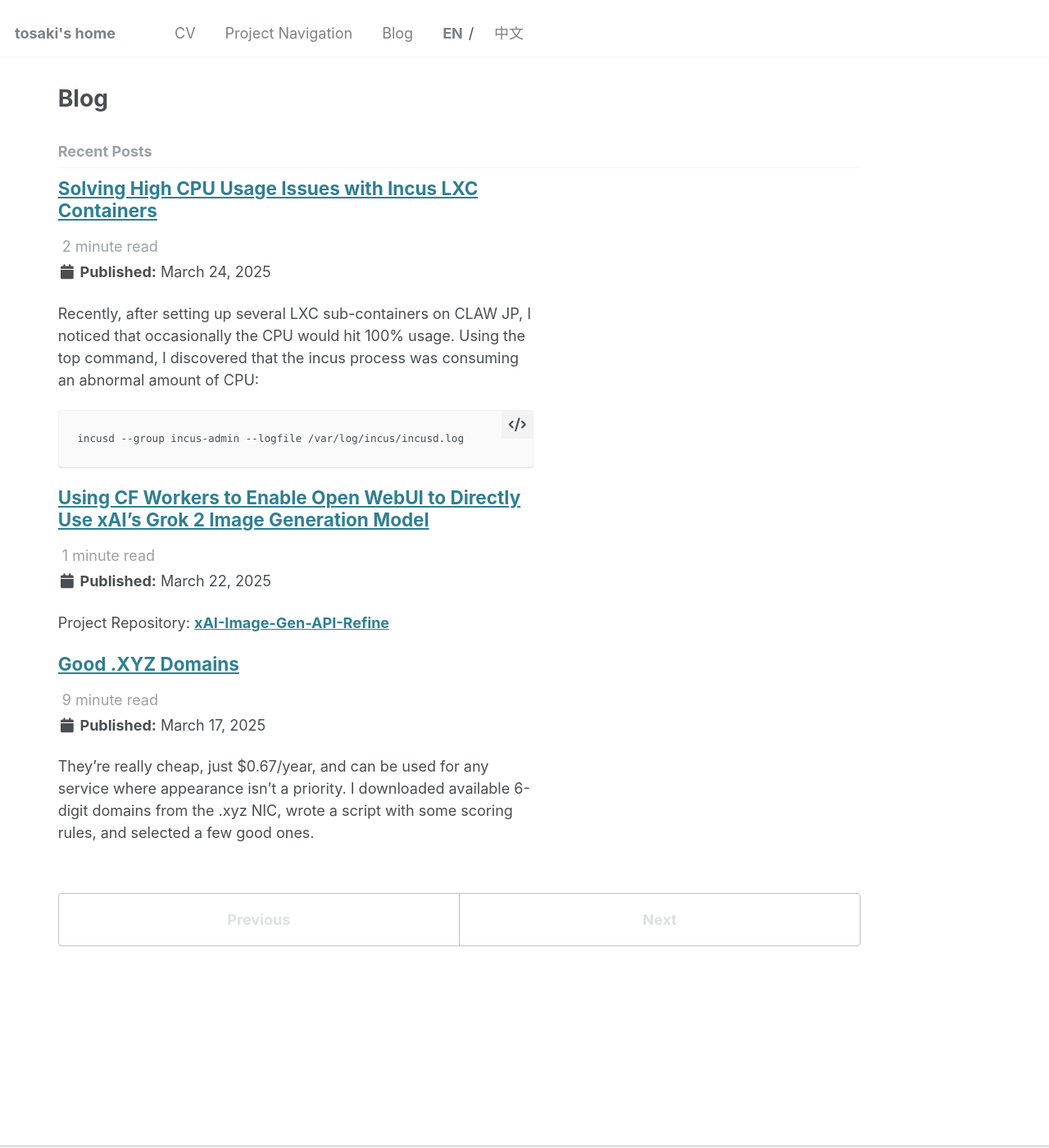
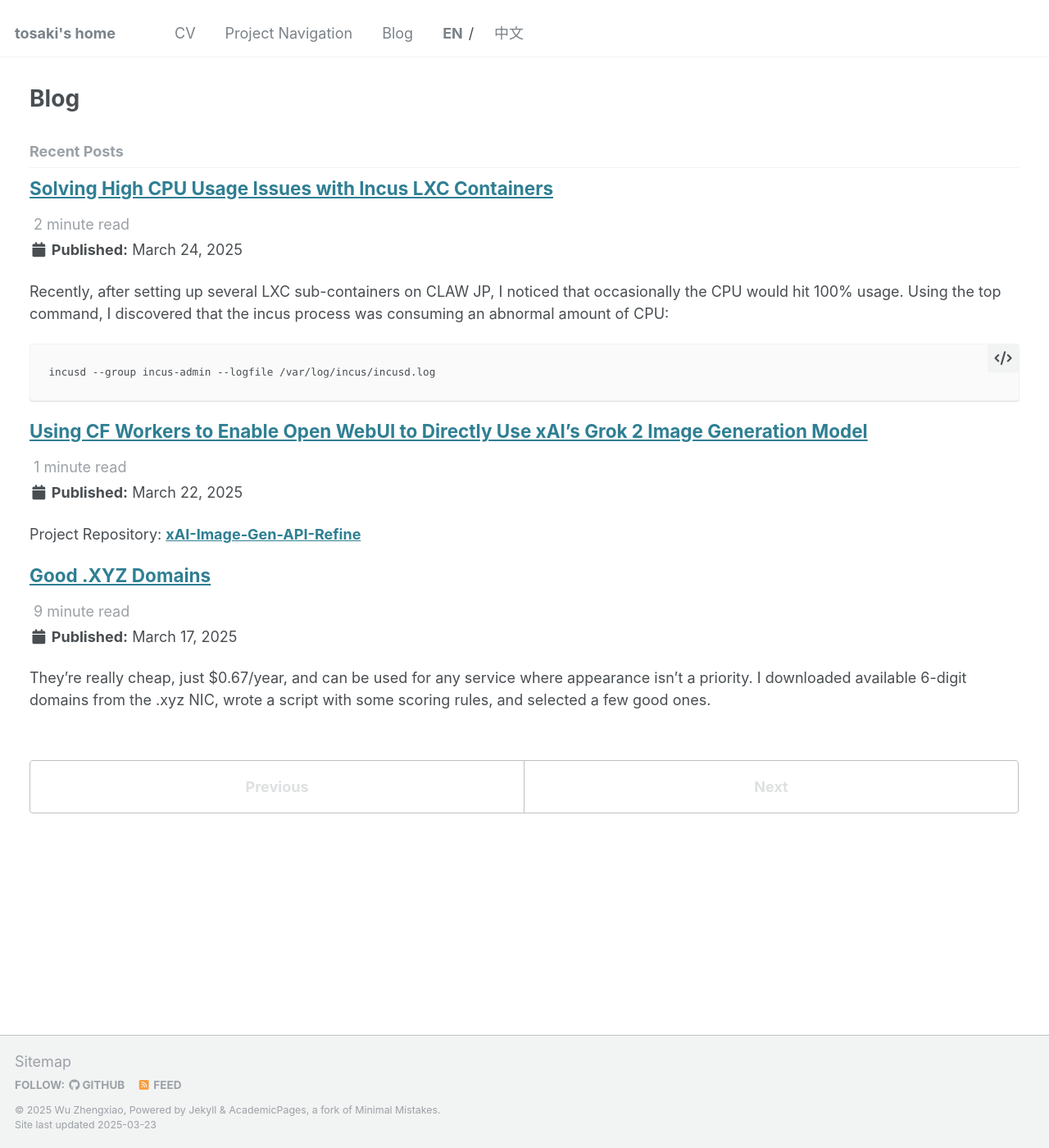
Before and after one commit to t0saki/t0saki.github.io, a Jekyll site: the page built from _pages/blog.md, in a window 1280 px wide and 1400 px high. Shown: the whole window at 82% size. Built offline with Jekyll 4.4.1, drawn with Linux system fonts in a browser that asks for light colours.

Commit message:
Update layouts to conditionally display sidebar and enhance full-width blog styling
- Modified the archive and single layouts to conditionally include the sidebar based on permalink structure, specifically for blog pages.
- Updated CSS to support full-width display for blog content when the sidebar is not present, ensuring better readability and layout consistency.

```diff
--- a/_layouts/single.html
+++ b/_layouts/single.html
@@ -14,8 +14,12 @@ layout: default
   {% endunless %}
 {% endif %}
 
-<div id="main" role="main" {% if page.author_profile == false %}class="no-sidebar"{% endif %}>
-  {% unless page.author_profile %}{% include sidebar.html %}{% endunless %}
+<div id="main" role="main" {% if page.author_profile == false and page.permalink contains '/blog/' or page.permalink contains '/zh/blog/' %}class="no-sidebar"{% endif %}>
+  {% if page.author_profile == false and page.permalink contains '/blog/' or page.permalink contains '/zh/blog/' %}
+    <!-- No sidebar for blog pages -->
+  {% else %}
+    {% include sidebar.html %}
+  {% endif %}
 
   <article class="page" itemscope itemtype="http://schema.org/CreativeWork">
     {% if page.title %}<meta itemprop="headline" content="{{ page.title | markdownify | strip_html | strip_newlines | escape_once }}">{% endif %}
--- a/assets/css/custom.css
+++ b/assets/css/custom.css
@@ -1,9 +1,33 @@
 /* Custom styles for full-width blog display */
 @media (min-width: 64em) {
+  /* Main blog container */
+  .no-sidebar {
+    max-width: 100% !important;
+    padding-left: 2em !important;
+    padding-right: 2em !important;
+  }
+
+  /* Blog page content */
   .no-sidebar .page {
-    float: left;
+    float: none;
     width: 100%;
-    margin-right: 0;
-    margin-left: 0;
+    margin-left: auto;
+    margin-right: auto;
+    padding-left: 0;
+    padding-right: 0;
+  }
+
+  /* Archive items (blog posts) */
+  .no-sidebar .archive,
+  .no-sidebar .archive__item,
+  .no-sidebar .list__item {
+    width: 100%;
+    padding-left: 0;
+    padding-right: 0;
+  }
+
+  /* Fix for blog posts to use full width */
+  .no-sidebar .page__inner-wrap {
+    width: 100%;
   }
 }
```
Also changed, not shown: _layouts/archive.html (+6 -2 lines).
